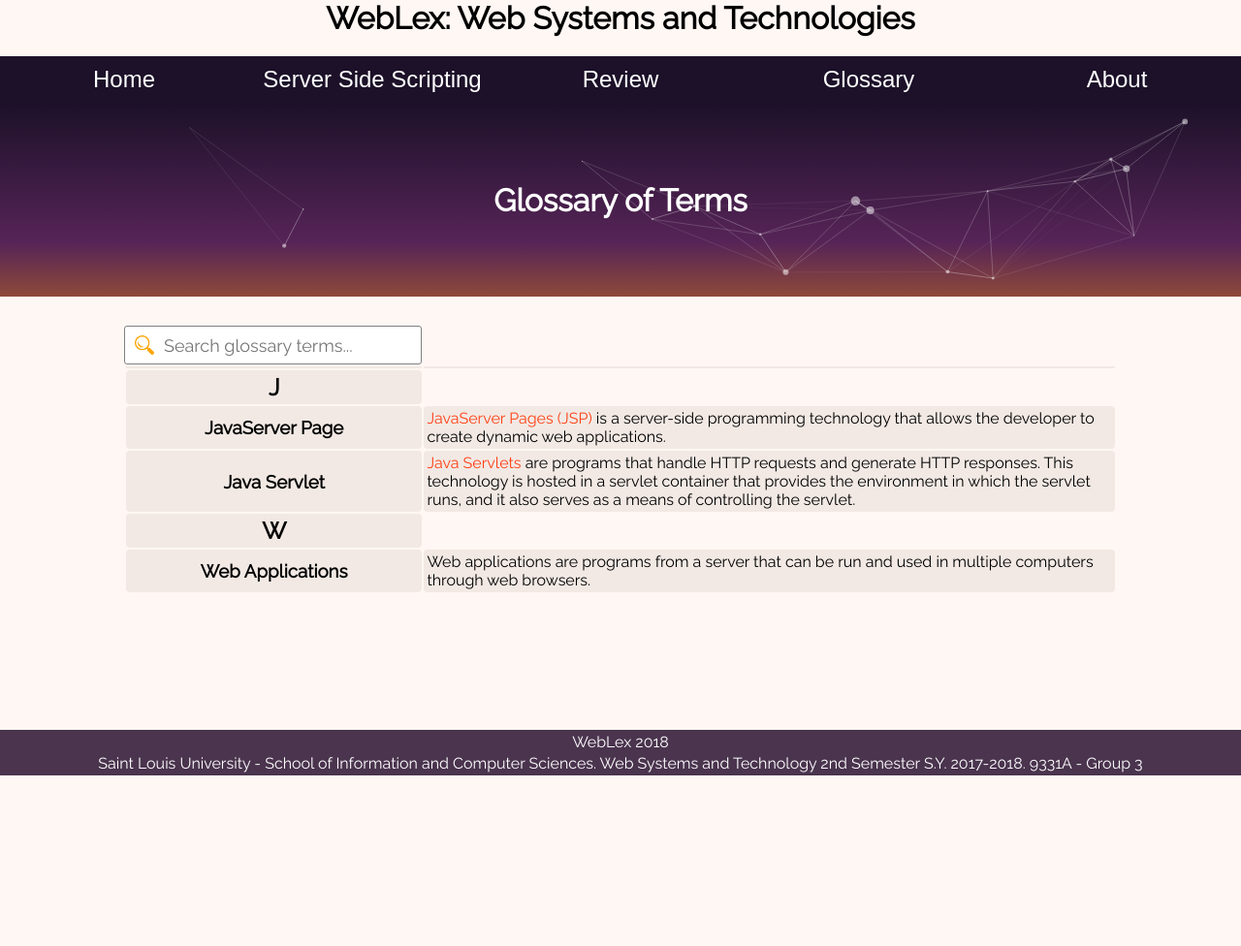
After one commit to axis00/webtechLecFin, a PHP site: page /html/glossaryv2.html in a window 1280 px wide. The commit adds this page. Shown: the whole page at 97% size. Run offline with PHP 8.4, Linux system fonts and the light colour scheme.

Commit message:
added search bar for glossary

```diff
--- /dev/null
+++ b/desktop.ini
@@ -0,0 +1,2 @@
+[.ShellClassInfo]
+LocalizedResourceName=@webtechLecFin,0
--- a/html/flashcards/index.html
+++ b/html/flashcards/index.html
@@ -19,7 +19,7 @@
             <li><a href="../../index.html">Home</a></li>
             <li>
                 <div class="dropdown">
-                    <div class="dropdown-button"><a href="../../html/topics.html">Server Side Scripting</a>
+                    <div class="dropdown-button"><a href="../../html/finals.html">Server Side Scripting</a>
                         <div class="dropdown-content">
                             <a href="../../html/java.html">Java</a>
                             <a href="../../html/php.html">PHP</a>
@@ -36,7 +36,7 @@
                     </div>
                 </div>
             </li>
-            <li><a href="../../html/glossary.html">Glossary</a></li>
+            <li><a href="../../html/glossaryv2.html">Glossary</a></li>
             <li><a href="../../html/about.html">About</a></li>
         </ul>
     </nav>
--- /dev/null
+++ b/html/glossaryv2.html
@@ -0,0 +1,106 @@
+<!DOCTYPE>
+<html>
+
+<head>
+    <title>Glossary</title>
+    <link rel="stylesheet" type="text/css" href="../styles/style.css">
+    <link rel="stylesheet" type="text/css" href="../styles/nav.css">
+    <link href="https://fonts.googleapis.com/css?family=Raleway" rel="stylesheet">
+    <script src="../scripts/jquery-3.2.1.min.js"></script>
+    <script async src="../scripts/stickynav.js"></script>
+    <script async src="../scripts/search.js"></script>
+</head>
+
+<body>
+    <h1>WebLex: Web Systems and Technologies</h1>
+
+    <nav>
+        <ul>
+            <li><a href="../index.html">Home</a></li>
+            <li>
+                <div class="dropdown">
+                    <div class="dropdown-button"><a href="../html/finals.html">Server Side Scripting</a>
+                        <div class="dropdown-content">
+                            <a href="../html/java.html">Java</a>
+                            <a href="../html/php.html">PHP</a>
+                            <a href="../html/javascript.html">JavaScript</a>
+                            <a href="websecurity.html">Web Security</a>
+                        </div>
+                    </div>
+                </div>
+            </li>
+            <li>
+                <div class="dropdown">
+                    <div class="dropdown-button">
+                        <a href="../html/flashcards/index.html">Review</a>
+                    </div>
+                </div>
+            </li>
+            <li><a href="../html/glossaryv2.html">Glossary</a></li>
+            <li><a href="../html/about.html">About</a></li>
+        </ul>
+    </nav>
+
+    <div id="mini-hero-banner">
+        <div id="particles-js"></div>
+
+        <script type="text/javascript" src="../scripts/particles.js"></script>
+        <script type="text/javascript" src="../scripts/particles-app.js"></script>
+        <div class="wrapper">
+            <h1>Glossary of Terms</h1>
+        </div>
+    </div>
+
+    <div class="content">
+        <input type="text" id="keyword" onkeyup="searchword()" placeholder="Search glossary terms..." title="searchbar">
+
+        <table id="glossary">
+            <tr class="top-header">
+                <th style="width:30%;"></th>
+                <th style="width:70%;"></th>
+            </tr>
+            <tr>
+                <td>
+                    <h2>J</h2>
+                </td>
+            </tr>
+            <tr>
+                <td>
+                    <h3>JavaServer Page</h3>
+                </td>
+                <td>
+                    <p><a href="java.html#server-pages">JavaServer Pages (JSP)</a> is a server-side programming technology that allows the developer to create dynamic web applications.</p>
+                </td>
+            </tr>
+            <tr>
+                <td>
+                    <h3>Java Servlet</h3>
+                </td>
+                <td>
+                    <p><a href="java.html#servlets">Java Servlets</a> are programs that handle HTTP requests and generate HTTP responses. This technology is hosted in a servlet container that provides the environment in which the servlet runs, and it also serves as a means of controlling the servlet.</p>
+                </td>
+            </tr>
+            <tr>
+                <td>
+                    <h2>W</h2>
+                </td>
+            </tr>
+            <tr>
+                <td>
+                    <h3>Web Applications</h3>
+                </td>
+                <td>
+                    <p>Web applications are programs from a server that can be run and used in multiple computers through web browsers.</p>
+                </td>
+            </tr>
+        </table>
+
+    </div>
+
+    <footer>
+        <p>WebLex 2018</p>
+        <p>Saint Louis University - School of Information and Computer Sciences. Web Systems and Technology 2nd Semester S.Y. 2017-2018. 9331A - Group 3</p>
+    </footer>
+</body>
+
+</html>
--- /dev/null
+++ b/scripts/search.js
@@ -0,0 +1,18 @@
+function searchword() {
+    var input, search, table, tr, td, i;
+    input = document.getElementById("keyword");
+    search = input.value.toUpperCase();
+    table = document.getElementById("glossary");
+    tr = table.getElementsByTagName("tr");
+
+    for (i = 0; i < tr.length; i++) {
+        td = tr[i].getElementsByTagName("td")[0];
+        if (td) {
+            if (td.innerHTML.toUpperCase().indexOf(search) > -1) {
+                tr[i].style.display = "";
+            } else {
+                tr[i].style.display = "none";
+            }
+        }
+    }
+}
--- a/styles/style.css
+++ b/styles/style.css
@@ -1,9 +1,11 @@
-h1{
+h1 {
     text-align: center;
 }
+
 body {
     margin: 0;
     font-family: 'Raleway', sans-serif;
+    background-color: #fff7f3;
 }
 
 #hero-banner {
@@ -14,36 +16,37 @@ body {
     display: table;
     text-align: center;
     overflow: hidden;
-    background: linear-gradient(to bottom, #1c1129 0%,#562457 72%,#8e4939 100%); /* W3C, IE10+, FF16+, Chrome26+, Opera12+, Safari7+ */
+    background: linear-gradient(to bottom, #1c1129 0%, #562457 72%, #8e4939 100%);
+    /* W3C, IE10+, FF16+, Chrome26+, Opera12+, Safari7+ */
     position: relative;
 }
 
-#hero-banner #heading{
+#hero-banner #heading {
     margin: 0;
     font-size: 100px;
     width: auto;
 }
 
-#hero-banner #particles-js{
+#hero-banner #particles-js {
     width: 100%;
     height: 100%;
     position: absolute;
 }
 
-#hero-banner .wrapper img{
+#hero-banner .wrapper img {
     position: absolute;
     z-index: -9;
     opacity: .2;
 }
 
-#hero-banner .wrapper #ds{
+#hero-banner .wrapper #ds {
     width: 5vh;
     margin-top: 10vh;
     margin-left: 50vh;
     z-index: -9999;
 }
 
-.wrapper{
+.wrapper {
     height: 100%;
     width: 100%;
     display: table-cell;
@@ -51,9 +54,9 @@ body {
     position: relative;
 }
 
-#mini-hero-banner{
+#mini-hero-banner {
     height: 25vh;
-    background: linear-gradient(to bottom, #1c1129 0%,#562457 72%,#8e4939 100%);
+    background: linear-gradient(to bottom, #1c1129 0%, #562457 72%, #8e4939 100%);
     display: table;
     width: 100%;
     text-align: center;
@@ -61,19 +64,19 @@ body {
     position: relative;
 }
 
-#mini-hero-banner h1{
+#mini-hero-banner h1 {
     text-align: center;
     margin: 0;
     color: white;
 }
 
-#mini-hero-banner #particles-js{
+#mini-hero-banner #particles-js {
     width: 100%;
     height: 100%;
     position: absolute;
 }
 
-a{
+a {
     color: #ff4115;
     text-decoration: none;
 }
@@ -104,35 +107,37 @@ a{
     padding: 10px;
     margin-right: 50px;
 }
-#ans{
+
+#ans {
     color: white;
 }
+
 #ans:hover {
     color: black;
 }
 
 /*pc screen*/
 
-.page-content{
+.page-content {
     display: grid;
     grid-template-columns: 20% 80%;
 }
 
-.page-content #topic-content{
+.page-content #topic-content {
     grid-column: 2;
 }
 
-.page-content #topic-content div:nth-child(odd){
+.page-content #topic-content div:nth-child(odd) {
     padding: 5vh 10vh 5vh 10vh;
     background-color: #f2e9e4;
 }
 
-.page-content #topic-content div:nth-child(even){
+.page-content #topic-content div:nth-child(even) {
     padding: 5vh 10vh 5vh 10vh;
     background-color: #fff7f3;
 }
 
-.page-content #topic-content div h3{
+.page-content #topic-content div h3 {
     padding: 2vh;
     background-color: #442958;
     text-align: center;
@@ -140,50 +145,51 @@ a{
     color: #ffffff;
 }
 
-.page-content #topic-content div h4{
+.page-content #topic-content div h4 {
     color: #000000;
 }
 
-.page-content #topic-content div p, .page-content #topic-content div li{
+.page-content #topic-content div p,
+.page-content #topic-content div li {
     color: #303030;
 }
 
-.glossary-content{
+.glossary-content {
     display: grid;
     grid-template-columns: 10% 90%;
 }
 
-.glossary-content #topic-content{
+.glossary-content #topic-content {
     grid-column: 2;
     padding: 1vh;
 }
 
-#term-topics{
+#term-topics {
     grid-column: 1;
     height: 100vh;
     overflow: hidden;
-    background: linear-gradient(to bottom, #3b2458 0%, #79337A 100%); /* W3C, IE10+, FF16+, Chrome26+, Opera12+, Safari7+ */
-
+    background: linear-gradient(to bottom, #3b2458 0%, #79337A 100%);
+    /* W3C, IE10+, FF16+, Chrome26+, Opera12+, Safari7+ */
 }
 
-.fixed-nav{
+.fixed-nav {
     position: fixed !important;
     top: 0;
     width: 20%;
 }
 
-#term-topics h3{
+#term-topics h3 {
     text-align: center;
     box-shadow: 0 2px 10px black;
     margin: 0;
     padding: 3vh;
     opacity: .99;
     z-index: 99;
-    background: linear-gradient(to bottom, #18243F 0%, #301c30 100%) ;
+    background: linear-gradient(to bottom, #18243F 0%, #301c30 100%);
     color: #C96D58;
 }
 
-#term-topics > div{
+#term-topics > div {
     margin: 0;
     overflow: auto;
     height: 93vh;
@@ -191,52 +197,52 @@ a{
     z-index: 0;
 }
 
-#term-topics > div > ul > li{
+#term-topics > div > ul > li {
     border-bottom: 1px solid rgba(0, 0, 0, 0.32);
 }
 
-#term-topics ul > ul li{
+#term-topics ul > ul li {
     padding-left: 5vh;
 }
 
-#term-topics ul > ul li:last-child{
+#term-topics ul > ul li:last-child {
     border-bottom: 1px solid rgba(0, 0, 0, 0.32);
 }
 
-#term-topics ul{
+#term-topics ul {
     margin: 0;
     padding: 0;
     list-style-type: none;
 }
 
-#term-topics ul li{
+#term-topics ul li {
     padding: 2vh;
 }
 
 
-#term-topics ul li:hover{
-    background: linear-gradient(to left, #140c1f 0%, #2f142f 100%); /* W3C, IE10+, FF16+, Chrome26+, Opera12+, Safari7+ */
-
+#term-topics ul li:hover {
+    background: linear-gradient(to left, #140c1f 0%, #2f142f 100%);
+    /* W3C, IE10+, FF16+, Chrome26+, Opera12+, Safari7+ */
 }
 
-#term-topics #topics-nav ul .active{
+#term-topics #topics-nav ul .active {
     background: linear-gradient(to left, #140c1f 0%, #2f142f 100%);
 }
 
-#term-topics #topics-nav ul .active a{
+#term-topics #topics-nav ul .active a {
     color: rgba(215, 38, 56, 1);
 }
 
-#term-topics ul a{
+#term-topics ul a {
     text-decoration: none;
     color: rgba(255, 255, 255, 1);
 }
 
-#term-topics:hover ::-webkit-scrollbar{
+#term-topics:hover ::-webkit-scrollbar {
     width: 10px;
 }
 
-#term-topics ::-webkit-scrollbar{
+#term-topics ::-webkit-scrollbar {
     width: 0px;
     border-radius: 10px;
 }
@@ -246,30 +252,65 @@ a{
     background: rgb(178, 80, 44);
 }
 
-table {
-    border-collapse: collapse;
-}
 .tables {
     margin: 15px;
 }
 
-.tables, th, td {
-    border: 1px solid black;
+td h2,
+td h3,
+td p {
+    height: 100%;
+    margin: auto;
+    padding: 2px;
+
 }
 
-#subtables{
+.content {
+    width: 80%;
+    height: 80%;
+    margin: 30px auto 0px;
+}
+
+table#glossary tbody {
+    border-style: none;
+    background-color: #f2e9e4;
+
+}
+
+
+
+table p {
+    text-align: left;
+}
+
+input {
+    text-align: left;
+    font-size: 18px;
+    background-color: white;
+    width: 30%;
+    height: 40px;
+    background-image: url(../html/searchicon.png);
+    background-size: 20px;
+    background-position: 10px;
+    background-repeat: no-repeat;
+    border: 1px solid grey;
+    border-radius: 3px;
+    padding-left: 40px;
+    font-family: 'Raleway', sans-serif;
+
 }
 
 table td {
     text-align: center;
+    border-radius: 4px;
 }
 
-table caption{
+table caption {
     font-weight: bold;
 }
 
 
-footer{
+footer {
     position: fixed;
     width: 100%;
     bottom: 0;
@@ -280,20 +321,20 @@ footer{
 
 }
 
-footer p{
-   padding: 0;
+footer p {
+    padding: 0;
     margin: 3px;
 }
 
-ul{
+ul {
     list-style: none;
 }
 
-#creators{
+#creators {
     text-align: center;
 }
 
-img{
+img {
     width: auto;
     margin: auto;
 
```
Also changed, not shown: html/about.html (+4 -4 lines), html/finals-review.html (deleted, +0 -51 lines), html/finals.html (+8 -10 lines), html/java.html (+12 -8 lines), html/php.html (+5 -5 lines), html/review.html (deleted, +0 -51 lines), html/topics.html (deleted, +0 -75 lines), index.html (+4 -4 lines), html/glossary.html (line endings or trailing spaces), html/searchicon.png (added).
